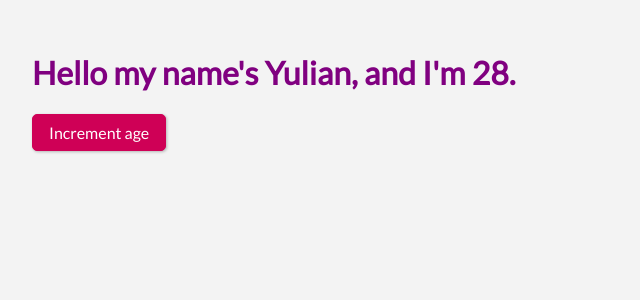
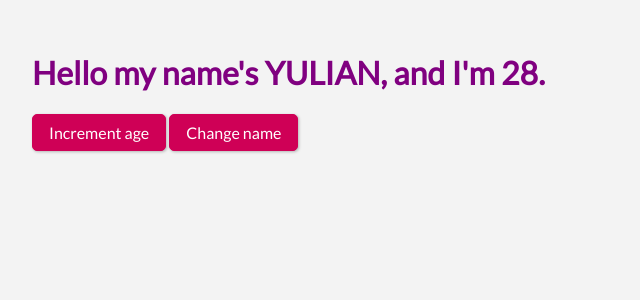
Before and after one commit to yuliankarapetkov/svelte-course, a Svelte app: page / in a window 1280 px wide. Shown: the top 300 px of the page, without its empty margins (0-640 px from the left). Built offline with nearby package versions, Linux system fonts and the light colour scheme.

Commit message:
reactive vars

```diff
--- a/src/App.svelte
+++ b/src/App.svelte
@@ -1,9 +1,15 @@
 <script>
-	export let name = 'Yulian';
-	export let age = 28;
+	let name = 'Yulian';
+	let age = 28;
+
+	$: uppercaseName = name.toUpperCase();
 
 	function incrementAge() {
 		age++;
+	}
+
+	function changeName() {
+		name = 'Yulian Karapetkov';
 	}
 </script>
 
@@ -13,6 +19,7 @@
 	}
 </style>
 
-<h1>Hello my name's {name}, and I'm {age}.</h1>
+<h1>Hello my name's {uppercaseName}, and I'm {age}.</h1>
 
 <button on:click="{incrementAge}">Increment age</button>
+<button on:click="{changeName}">Change name</button>
```
